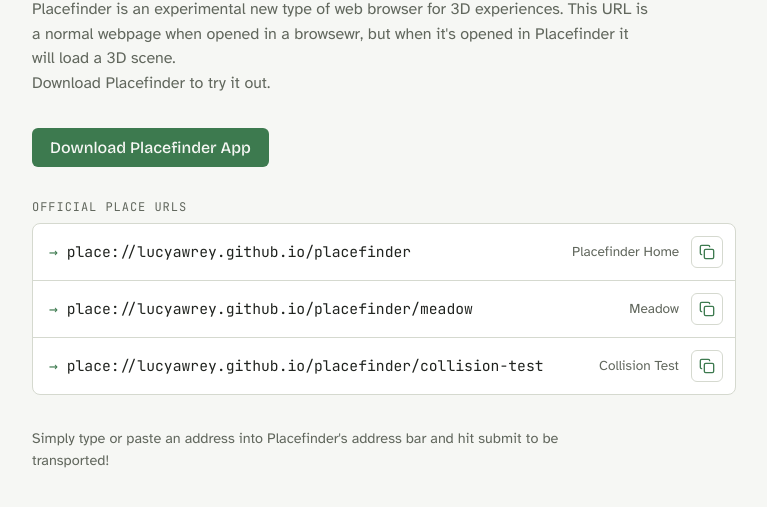
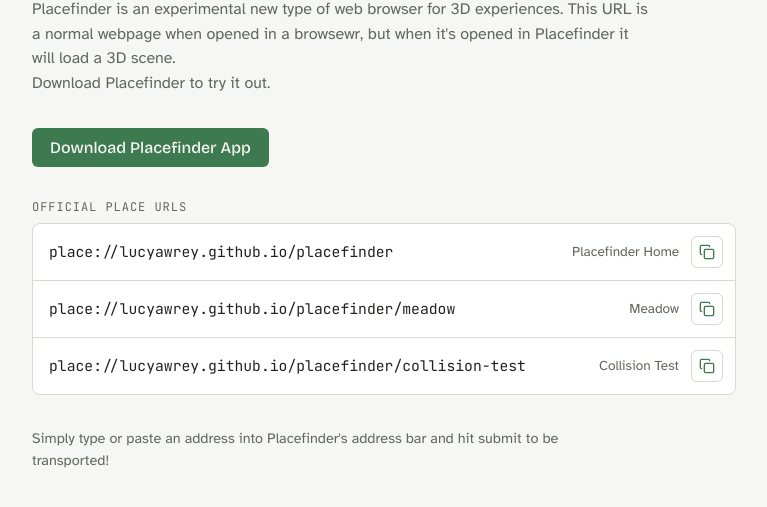
Before and after one commit to lucyawrey/placefinder, a plain HTML site: page site/index.html in a window 1280 px wide. Shown: the part 127-634 px from the top of the page, without its empty margins (256-1023 px from the left). Drawn offline with nearby package versions, Linux system fonts and the light colour scheme.

Commit message:
Drop the arrows before the landing page's addresses

```diff
--- a/site/index.html
+++ b/site/index.html
@@ -102,11 +102,6 @@
     .address {
       font: 0.92rem var(--address-font);
       overflow-wrap: anywhere;
-    }
-
-    .address::before {
-      content: "→ ";
-      color: var(--accent);
     }
 
     .place-name {
```
